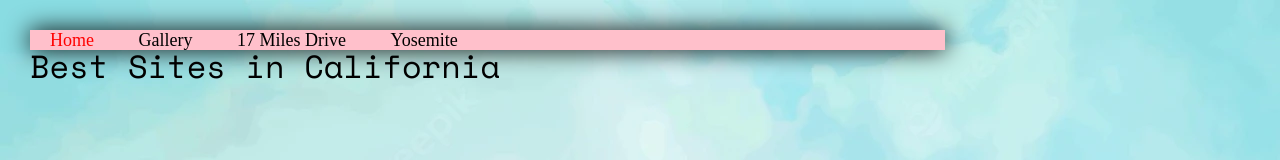
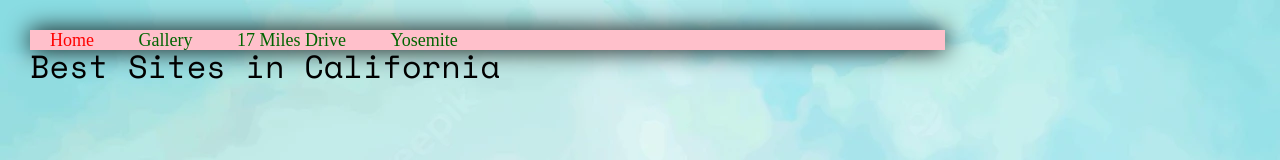
Before and after one commit to WengranXiao/portfolio-content, a plain HTML site: page index.html in a window 1280 px wide. Shown: the top 160 px of the page. Drawn offline with nearby package versions, Linux system fonts and the light colour scheme.

Commit message:
Update style.css

```diff
--- a/CSS/style.css
+++ b/CSS/style.css
@@ -89,7 +89,7 @@ nav li {
     margin: 20px;
 }
 nav li a {
-    color: black;
+    color: darkgreen;
     text-decoration: none;
 }
 
```
